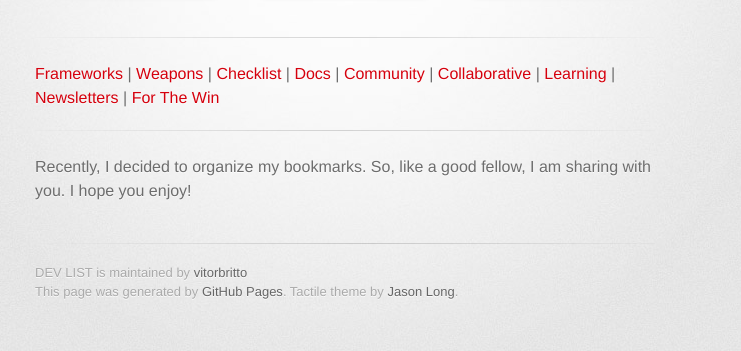
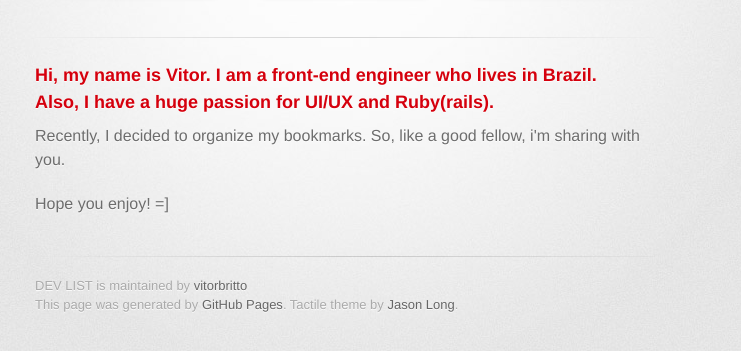
Before and after one commit to vitorbritto/dev-list, a plain HTML site: page index.html in a window 1280 px wide. Shown: the part 209-560 px from the top of the page, without its empty margins (295-1036 px from the left). Drawn offline with Linux system fonts and the light colour scheme; a web font is replaced by a local one.

Commit message:
Create gh-pages branch via GitHub

```diff
--- a/index.html
+++ b/index.html
@@ -31,9 +31,11 @@
         <hr>
 
         <section id="main_content">
-          <p><a href="/sections/frameworks.md">Frameworks</a> | <a href="/sections/weapons.md">Weapons</a> | <a href="/sections/checklist.md">Checklist</a> | <a href="/sections/docs.md">Docs</a> | <a href="/sections/community.md">Community</a> | <a href="/sections/collaborative.md%20%7C%20%5BJedi%20Masters%5D(/sections/jedis.md">Collaborative</a> | <a href="/sections/learning.md">Learning</a> | <a href="/sections/news.md">Newsletters</a> | <a href="/sections/ftw.md">For The Win</a></p>
+          <h3>Hi, my name is Vitor. I am a front-end engineer who lives in Brazil. <br>Also, I have a <strong>huge passion</strong> for UI/UX and Ruby(rails).</h3>
 
-<hr><p>Recently, I decided to organize my bookmarks. So, like a good fellow, I am sharing with you. I hope you enjoy!</p>
+<p>Recently, I decided to organize my bookmarks. So, like a good fellow, i'm sharing with you. </p>
+
+<p>Hope you enjoy! =]</p>
         </section>
 
         <footer>
--- a/params.json
+++ b/params.json
@@ -1 +1 @@
-{"name":"DEV LIST","tagline":"A BADASS list for faster Web Development!","body":"[Frameworks](/sections/frameworks.md) | [Weapons](/sections/weapons.md) | [Checklist](/sections/checklist.md) | [Docs](/sections/docs.md) | [Community](/sections/community.md) | [Collaborative](/sections/collaborative.md | [Jedi Masters](/sections/jedis.md) | [Learning](/sections/learning.md) | [Newsletters](/sections/news.md) | [For The Win](/sections/ftw.md)\r\n\r\n\r\n***\r\n\r\nRecently, I decided to organize my bookmarks. So, like a good fellow, I am sharing with you. I hope you enjoy!\r\n\r\n","google":"","note":"Don't delete this file! It's used internally to help with page regeneration."}
+{"name":"DEV LIST","tagline":"A BADASS list for faster Web Development!","body":"### Hi, my name is Vitor. I am a front-end engineer who lives in Brazil. <br>Also, I have a **huge passion** for UI/UX and Ruby(rails).\r\n\r\nRecently, I decided to organize my bookmarks. So, like a good fellow, i'm sharing with you. \r\n\r\nHope you enjoy! =]","google":"","note":"Don't delete this file! It's used internally to help with page regeneration."}
```
